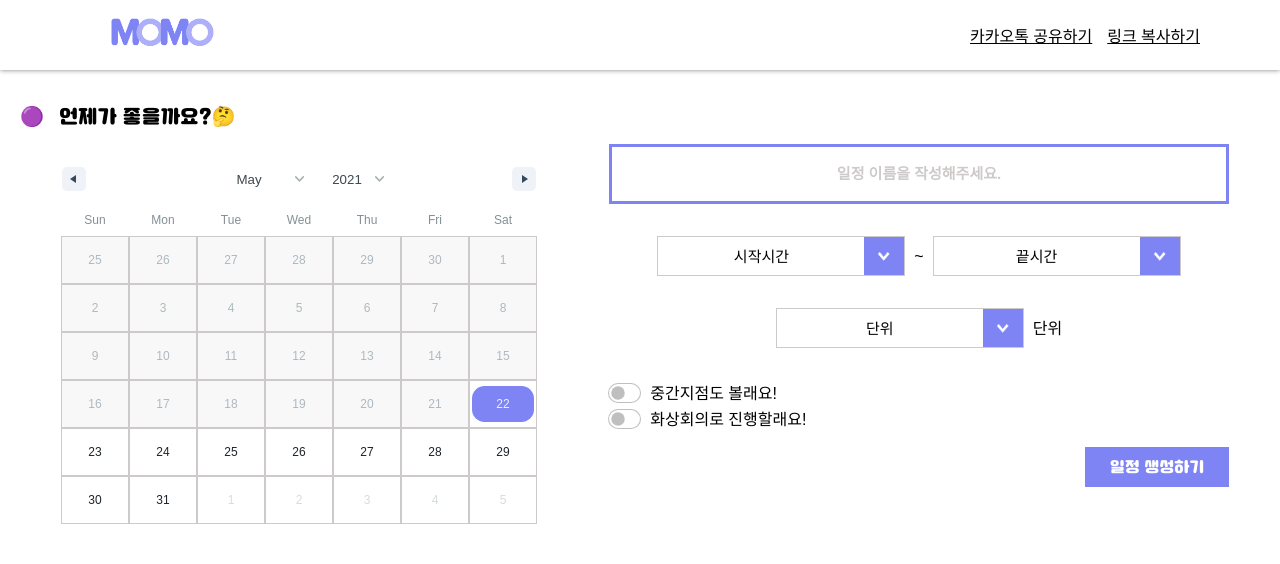
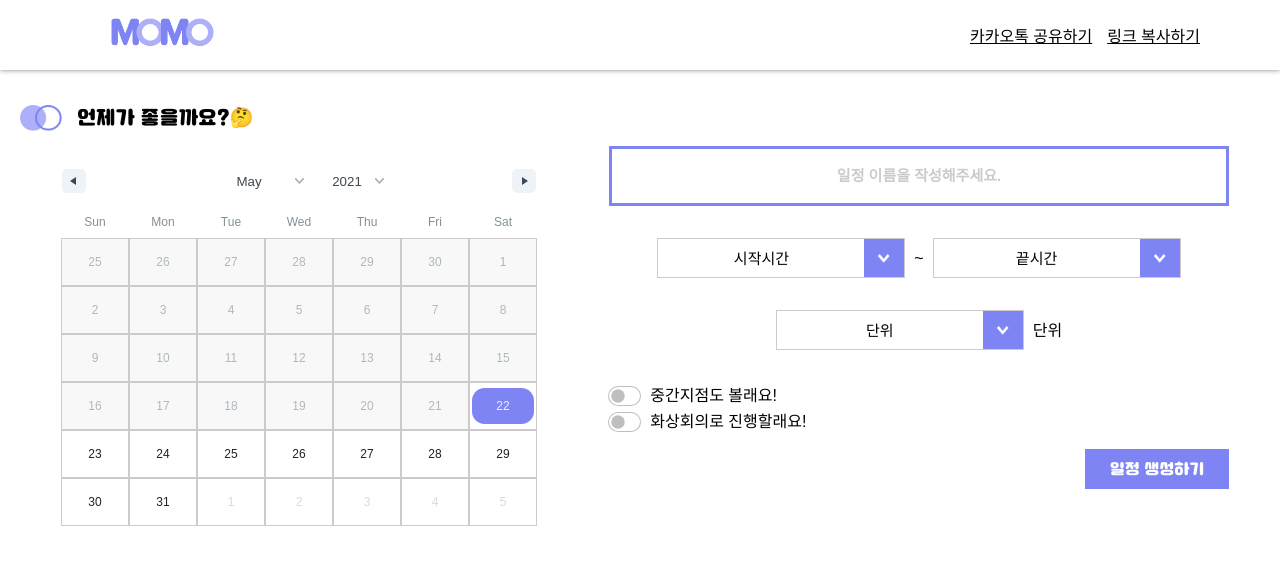
Before and after one commit to Modu-Moija/momo-front, a React (Create React App) app: page / in a window 1280 px wide. Shown: the top 564 px of the page. Built offline with nearby package versions, Linux system fonts and the light colour scheme; a web font is replaced by a local one.

Commit message:
title logo

```diff
--- a/src/Components/PageTitle.tsx
+++ b/src/Components/PageTitle.tsx
@@ -10,7 +10,8 @@ const PageTitle = ({upperTitle, title} : Props) => {
 	const a = 1;
 	return (
 		<div className="page-title">
-			<span>🟣</span>
+			{/* <span>🟣</span> */}
+			<img src="/img/circle.png" alt="circle"/>
 			<div>
 				{
 					upperTitle &&
--- a/src/scss/component/_pagetitle.scss
+++ b/src/scss/component/_pagetitle.scss
@@ -1,26 +1,30 @@
-@import '../base/font';
+@import "../base/font";
 
-.page-title{
+.page-title {
   display: flex;
   align-items: center;
-	font-family: 'Dabanggu', sans-serif;
-	span{
+  font-family: "Dabanggu", sans-serif;
+  // span{
+  // 	margin-right: 15px;
+  // 	font-size: 1.2rem;
+  // }
+  img {
+    height: 26.4px;
+    width: auto;
     margin-right: 15px;
-		font-size: 1.2rem;
   }
-	div{
+  div {
     display: flex;
     flex-direction: column;
-		.small-title{
+    .small-title {
       font-size: 0.7rem;
       margin-bottom: 7px;
-			strong{
+      strong {
         text-decoration: underline;
       }
     }
-		.title-string{
+    .title-string {
       font-size: 1.2rem;
     }
   }
-
 }
```
Also changed, not shown: public/img/circle.png (added), public/img/faq.png. Lines whose indentation alone changed are shown as unchanged.
